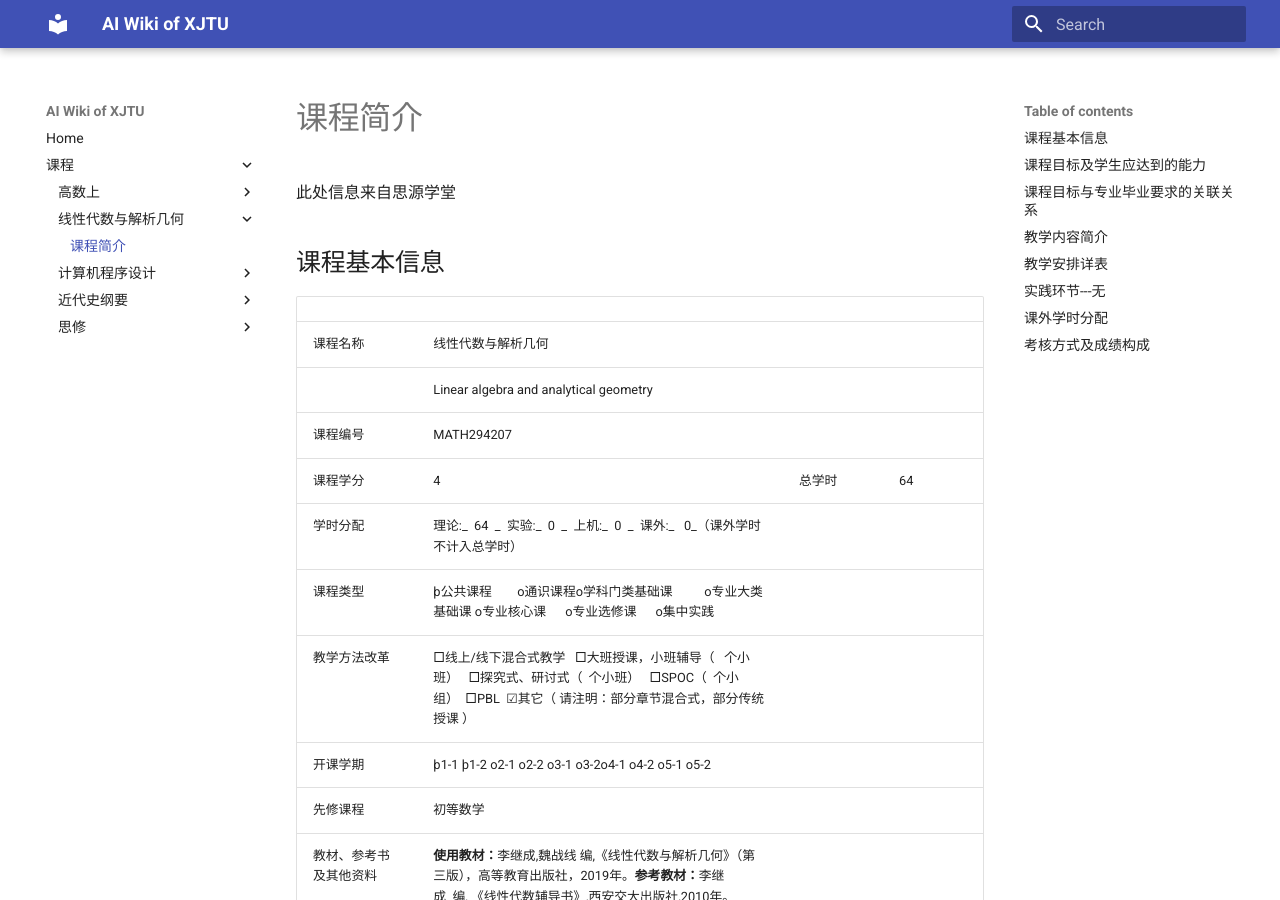
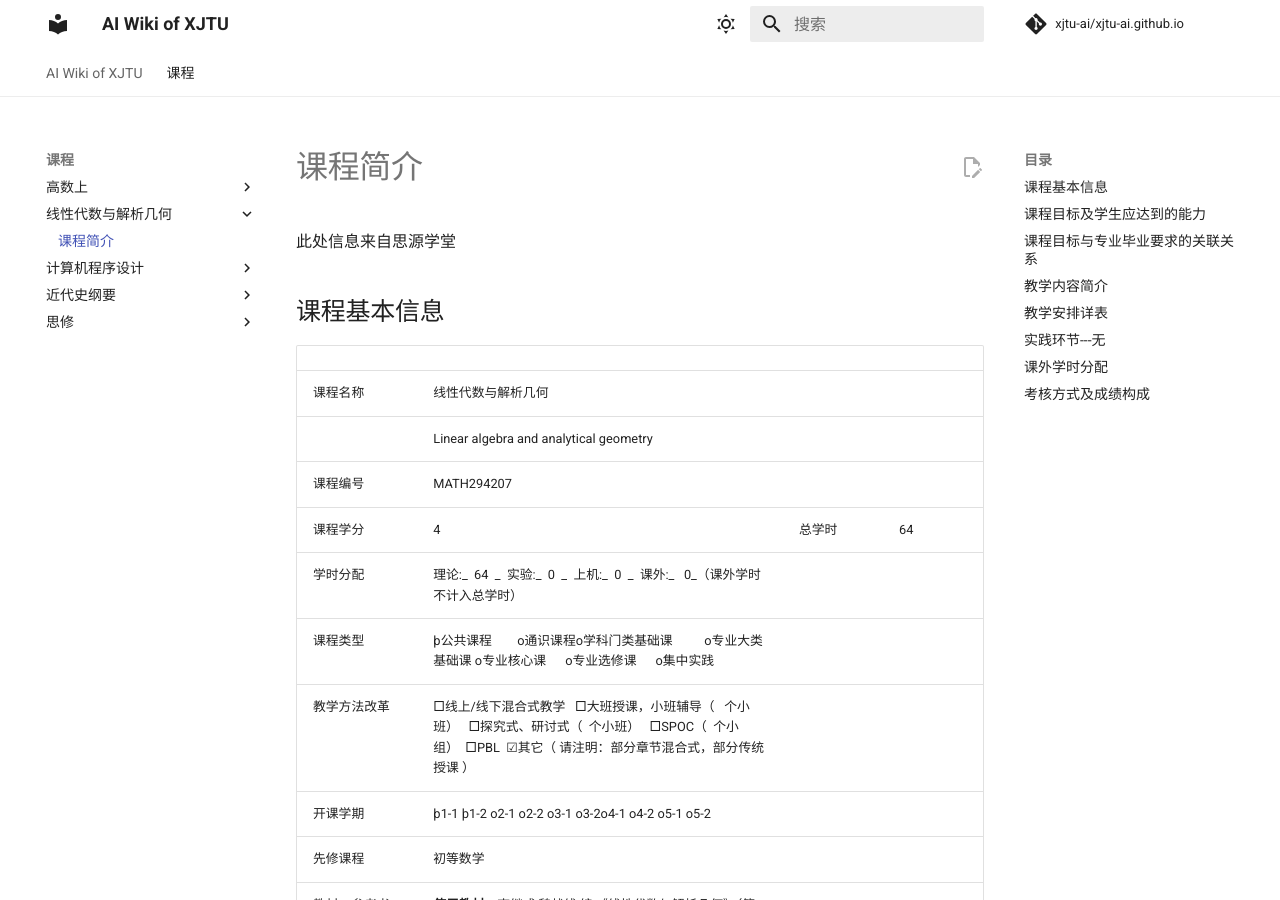
Before and after one commit to xjtu-ai/xjtu-ai.github.io, an MkDocs documentation site: the page built from docs/algebra/index.md, in a window 1280 px wide and 900 px high. Built offline with MkDocs 1.6.1 and Material for MkDocs 9.7.7, drawn with Linux system fonts in a browser that asks for light colours; comment, search, counter and statistics services are not loaded.

Commit message:
feat(mkdocs.yml): 美化页面

```diff
--- a/mkdocs.yml
+++ b/mkdocs.yml
@@ -1,12 +1,42 @@
 site_name: AI Wiki of XJTU
 site_url: http://xjtu-ai.github.io
+repo_name: xjtu-ai/xjtu-ai.github.io
+repo_url: https://github.com/xjtu-ai/xjtu-ai.github.io
+edit_uri: blob/master/docs/
+site_description: 人智学组资料收集网站
+site_author: 西安交通大学人工智能学组
+
 theme:
   name: material
   features:
     - content.code.copy
+    - content.action.edit
+    - navigation.tabs
+    - navigation.instant
+
+  language: 'zh'
+  palette:
+    # Palette toggle for light mode
+    - media: "(prefers-color-scheme: light)"
+      scheme: default
+      primary: white
+      accent: red
+      toggle:
+        icon: material/weather-sunny
+        name: Switch to dark mode
+
+    # Palette toggle for dark mode
+    - media: "(prefers-color-scheme: dark)"
+      scheme: slate
+      primary: black
+      accent: blue
+      toggle:
+        icon: material/weather-night
+        name: Switch to light mode
 
 nav:
-  - Home: index.md
+  - AI Wiki of XJTU:
+    - 简介: index.md
   - 课程:
     - 高数上:
       - 课程简介: math/index.md
```
